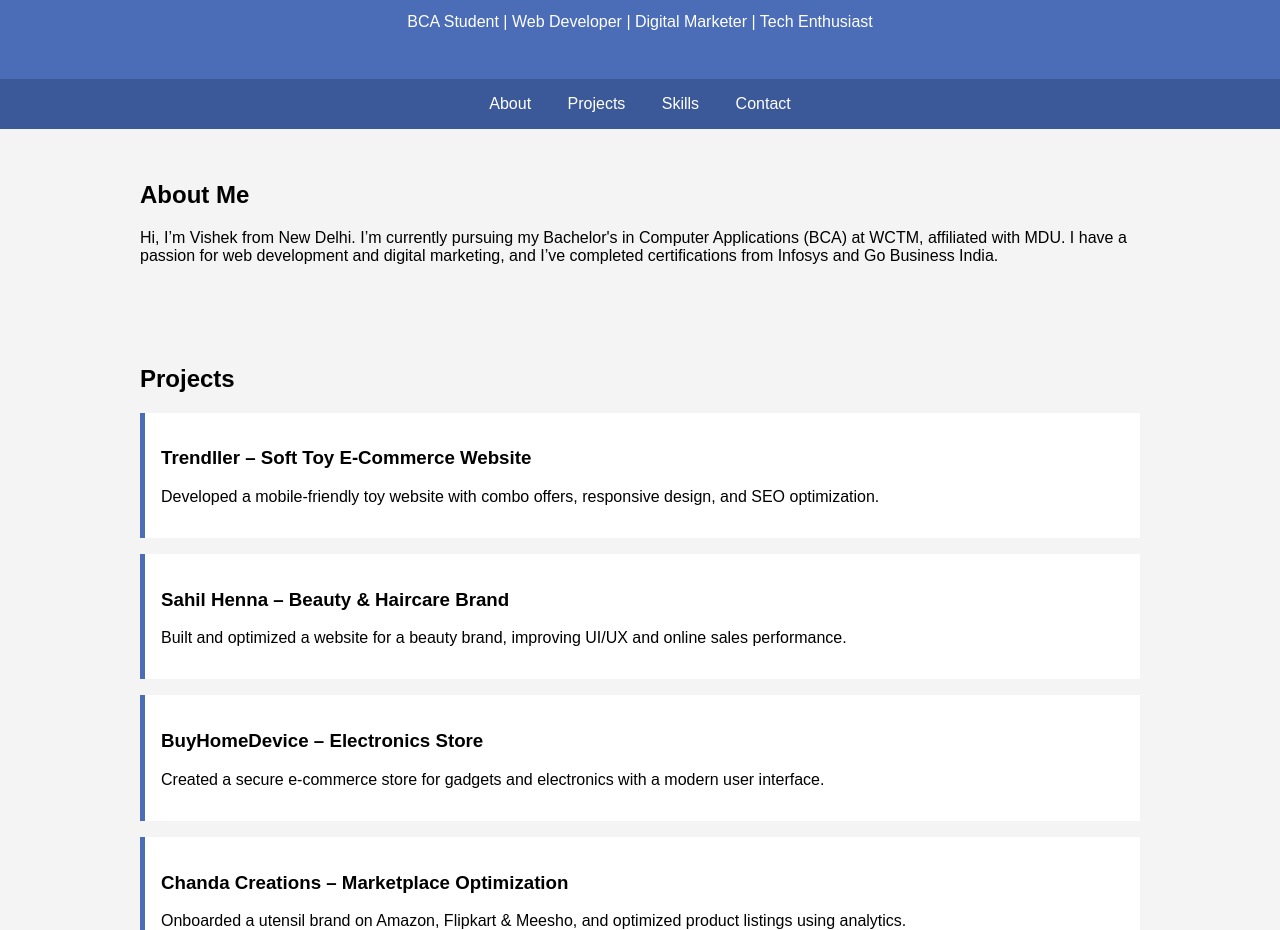
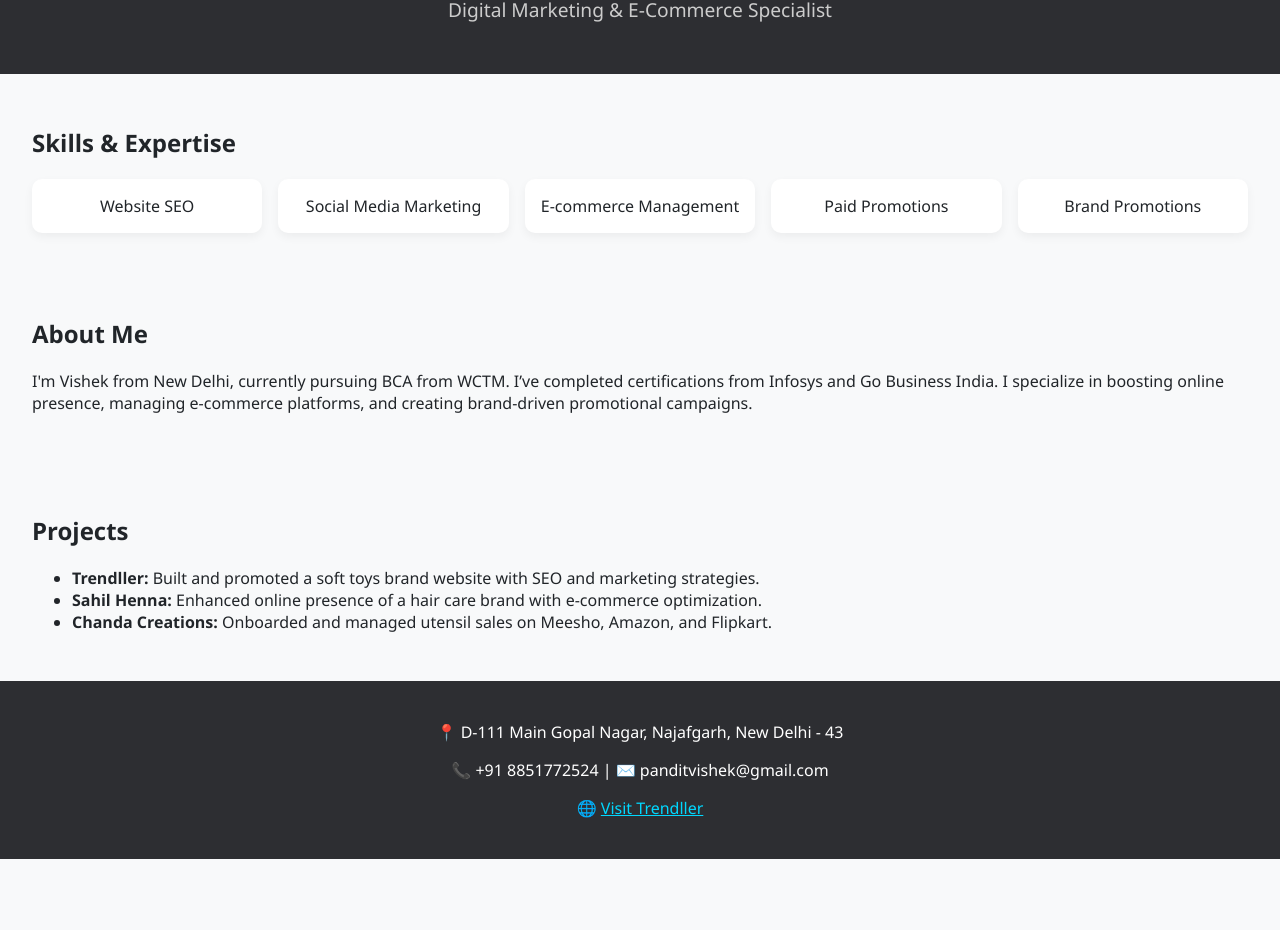
Before and after one commit to Vishek26/vishek-portfolio, a plain HTML site: page index.html in a window 1280 px wide. Shown: the part 99-1029 px from the top of the page. After the commit the page ends 958 px from the top, so only its background shows below. Drawn offline with Linux system fonts and the light colour scheme.

Commit message:
Update index.html

```diff
--- a/index.html
+++ b/index.html
@@ -2,112 +2,94 @@
 <html lang="en">
 <head>
   <meta charset="UTF-8" />
-  <meta name="viewport" content="width=device-width, initial-scale=1.0" />
-  <title>Vishek | Portfolio</title>
+  <meta name="viewport" content="width=device-width, initial-scale=1.0"/>
+  <title>Vishek | Digital Marketer</title>
   <style>
     body {
-      font-family: Arial, sans-serif;
+      font-family: 'Segoe UI', sans-serif;
       margin: 0;
       padding: 0;
-      background-color: #f4f4f4;
+      background: #f8f9fa;
+      color: #212529;
     }
     header {
-      background-color: #4b6cb7;
+      background-color: #2d2e32;
       color: white;
       padding: 2rem;
       text-align: center;
     }
-    nav {
-      background-color: #3b5998;
-      color: white;
-      padding: 1rem;
-      text-align: center;
+    header h1 {
+      margin: 0;
+      font-size: 2.5rem;
     }
-    nav a {
-      color: white;
-      margin: 0 1rem;
-      text-decoration: none;
+    header p {
+      margin-top: 0.5rem;
+      font-size: 1.2rem;
+      color: #ccc;
     }
     section {
       padding: 2rem;
-      max-width: 1000px;
-      margin: auto;
     }
-    .project {
+    .skills {
+      display: grid;
+      grid-template-columns: repeat(auto-fit, minmax(180px, 1fr));
+      gap: 1rem;
+    }
+    .skill-box {
       background: white;
       padding: 1rem;
-      margin: 1rem 0;
-      border-left: 5px solid #4b6cb7;
+      border-radius: 10px;
+      box-shadow: 0 4px 10px rgba(0,0,0,0.05);
+      text-align: center;
     }
-    footer {
-      background-color: #4b6cb7;
+    .contact {
+      background: #2d2e32;
       color: white;
       text-align: center;
-      padding: 1rem;
-      margin-top: 2rem;
+      padding: 1.5rem;
     }
   </style>
 </head>
 <body>
+
   <header>
     <h1>Vishek</h1>
-    <p>BCA Student | Web Developer | Digital Marketer | Tech Enthusiast</p>
+    <p>Digital Marketing & E-Commerce Specialist</p>
   </header>
 
-  <nav>
-    <a href="#about">About</a>
-    <a href="#projects">Projects</a>
-    <a href="#skills">Skills</a>
-    <a href="#contact">Contact</a>
-  </nav>
+  <section>
+    <h2>Skills & Expertise</h2>
+    <div class="skills">
+      <div class="skill-box">Website SEO</div>
+      <div class="skill-box">Social Media Marketing</div>
+      <div class="skill-box">E-commerce Management</div>
+      <div class="skill-box">Paid Promotions</div>
+      <div class="skill-box">Brand Promotions</div>
+    </div>
+  </section>
 
-  <section id="about">
+  <section>
     <h2>About Me</h2>
     <p>
-      Hi, I’m Vishek from New Delhi. I’m currently pursuing my Bachelor's in Computer Applications (BCA) at WCTM, affiliated with MDU. I have a passion for web development and digital marketing, and I’ve completed certifications from Infosys and Go Business India.
+      I'm Vishek from New Delhi, currently pursuing BCA from WCTM. I’ve completed certifications from Infosys and Go Business India.
+      I specialize in boosting online presence, managing e-commerce platforms, and creating brand-driven promotional campaigns.
     </p>
   </section>
 
-  <section id="projects">
+  <section>
     <h2>Projects</h2>
-    <div class="project">
-      <h3>Trendller – Soft Toy E-Commerce Website</h3>
-      <p>Developed a mobile-friendly toy website with combo offers, responsive design, and SEO optimization.</p>
-    </div>
-    <div class="project">
-      <h3>Sahil Henna – Beauty & Haircare Brand</h3>
-      <p>Built and optimized a website for a beauty brand, improving UI/UX and online sales performance.</p>
-    </div>
-    <div class="project">
-      <h3>BuyHomeDevice – Electronics Store</h3>
-      <p>Created a secure e-commerce store for gadgets and electronics with a modern user interface.</p>
-    </div>
-    <div class="project">
-      <h3>Chanda Creations – Marketplace Optimization</h3>
-      <p>Onboarded a utensil brand on Amazon, Flipkart & Meesho, and optimized product listings using analytics.</p>
-    </div>
-  </section>
-
-  <section id="skills">
-    <h2>Technical Skills</h2>
     <ul>
-      <li>Programming: Java, C++, Python, JavaScript</li>
-      <li>Web: HTML, CSS, React, WordPress</li>
-      <li>Database: SQL, MySQL, Oracle</li>
-      <li>Tools: Git, Docker, Canva, SEO</li>
-      <li>Digital Marketing: SEO, Google Tools, Branding</li>
+      <li><strong>Trendller:</strong> Built and promoted a soft toys brand website with SEO and marketing strategies.</li>
+      <li><strong>Sahil Henna:</strong> Enhanced online presence of a hair care brand with e-commerce optimization.</li>
+      <li><strong>Chanda Creations:</strong> Onboarded and managed utensil sales on Meesho, Amazon, and Flipkart.</li>
     </ul>
   </section>
 
-  <section id="contact">
-    <h2>Contact</h2>
-    <p>Email: panditvishek@gmail.com</p>
-    <p>Phone: +91 8851772524</p>
-    <p>Address: D-111, Main Gopal Nagar, Najafgarh, New Delhi - 43</p>
-  </section>
+  <div class="contact">
+    <p>📍 D-111 Main Gopal Nagar, Najafgarh, New Delhi - 43</p>
+    <p>📞 +91 8851772524 | ✉️ panditvishek@gmail.com</p>
+    <p>🌐 <a href="https://trendller.com/" style="color: #00d8ff;">Visit Trendller</a></p>
+  </div>
 
-  <footer>
-    <p>&copy; 2025 Vishek | All Rights Reserved</p>
-  </footer>
 </body>
 </html>
```
